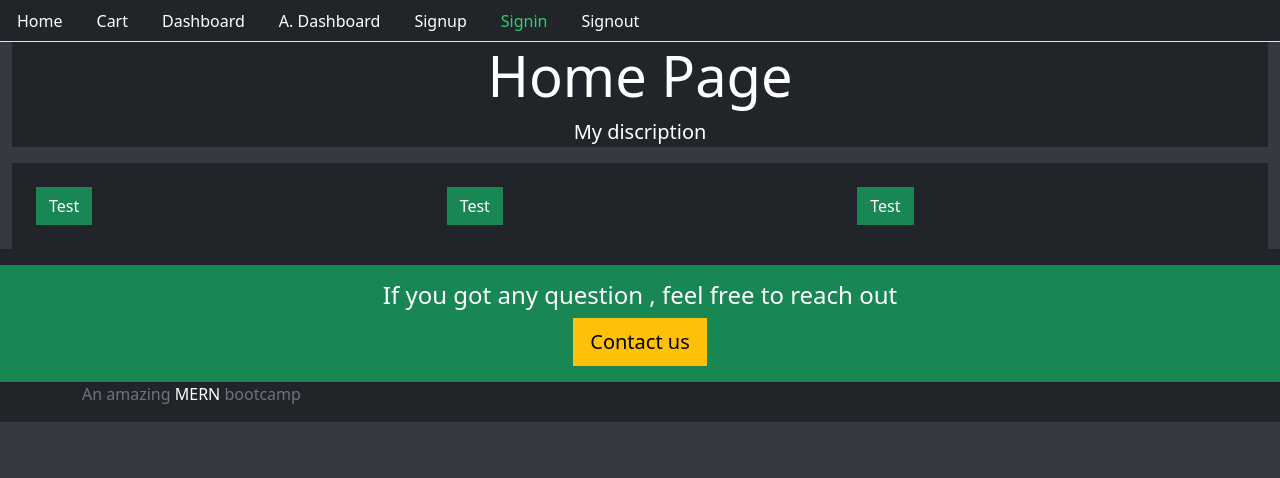
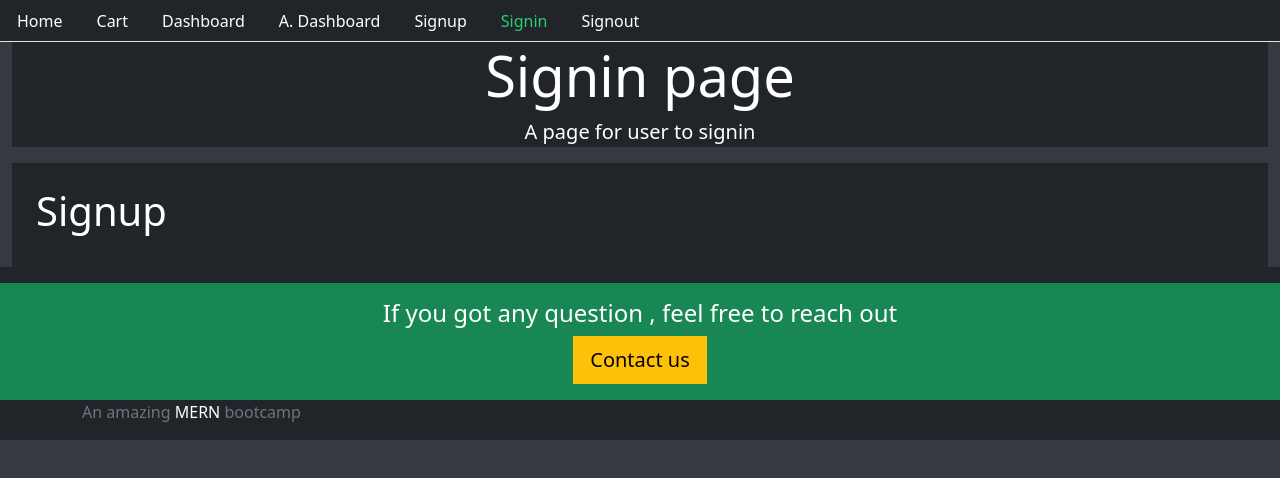
Before and after one commit to rohanmittal1366/ecommerce-site-mern, a React (Create React App) app in the folder projfrontend/: page /signin in a window 1280 px wide. Shown: the top 478 px of the page. Built offline with nearby package versions, Linux system fonts and the light colour scheme.

Commit message:
added signin and signup page

```diff
--- a/projfrontend/src/Routes.js
+++ b/projfrontend/src/Routes.js
@@ -1,12 +1,16 @@
 import React from "react";
 import { BrowserRouter, Switch, Route } from "react-router-dom";
 import Home from "./core/Home";
+import Signin from "./user/Signin";
+import Signup from "./user/Signup";
 
 const Routes = () => {
   return (
     <BrowserRouter>
       <Switch>
-        <Route path="/" component={Home} />
+        <Route path="/" exact component={Home} />
+        <Route path="/signup" exact component={Signup} />
+        <Route path="/signin" exact component={Signin} />
       </Switch>
     </BrowserRouter>
   );
--- a/projfrontend/src/core/Home.js
+++ b/projfrontend/src/core/Home.js
@@ -6,7 +6,7 @@ import Base from "./Base";
 function Home() {
   console.log("API IS", API);
   return (
-    <Base title="Home Page">
+    <Base title="Home Page" discription="Welcome to Online shopping site">
       <div className="row">
         <div className="col-4">
           <button className="btn btn-success">Test</button>
--- a/projfrontend/src/user/Signin.js
+++ b/projfrontend/src/user/Signin.js
@@ -0,0 +1,12 @@
+import React from "react";
+import Base from "../core/Base";
+
+const Signin = () => {
+  return (
+    <Base title="Signin page " discription="A page for user to signin">
+      <h1>Signup</h1>
+    </Base>
+  );
+};
+
+export default Signin;
--- a/projfrontend/src/user/Signup.js
+++ b/projfrontend/src/user/Signup.js
@@ -0,0 +1,12 @@
+import React from "react";
+import Base from "../core/Base";
+
+const Signup = () => {
+  return (
+    <Base title="Signup page" discription="A page for user to signup">
+      <h1>Signup</h1>
+    </Base>
+  );
+};
+
+export default Signup;
```
